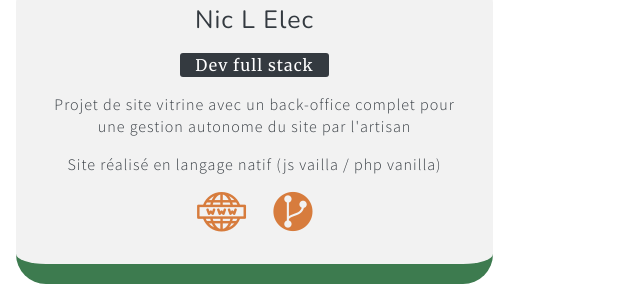
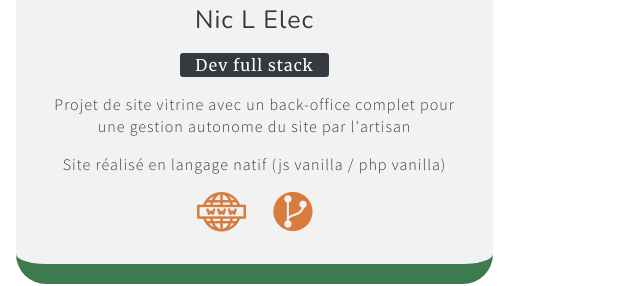
Before and after one commit to UgoBar/Cv, a plain HTML site: page index.html in a window 1280 px wide. Shown: the part 3960-4246 px from the top of the page, 634-1274 px from the left. Drawn offline with nearby package versions, Linux system fonts and the light colour scheme; files whose address does not match are found by name.

Commit message:
Update index.html
Edit wording

```diff
--- a/index.html
+++ b/index.html
@@ -314,7 +314,7 @@
                         <h4>Dev full stack</h4>
                         <div class="project-item-content">
                             <p>Projet de site vitrine avec un back-office complet pour une gestion autonome du site par l'artisan</p>
-                            <p>Site réalisé en langage natif (js vailla / php vanilla)</p>
+                            <p>Site réalisé en langage natif (js vanilla / php vanilla)</p>
                         </div>
                         <a href="https://www.nic-l-elec.fr" target="_blank" rel="noreferrer" title="Lien vers le book de Nic.L Elec"><i class="icon-web"></i></a>
                         <a href="https://github.com/UgoBar/nic-l-elec" target="_blank" rel="noreferrer" title="Lien vers le git de ce projet"><i class="icon-git"></i></a>
```
